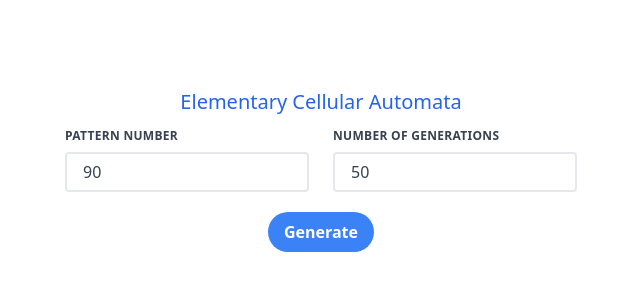
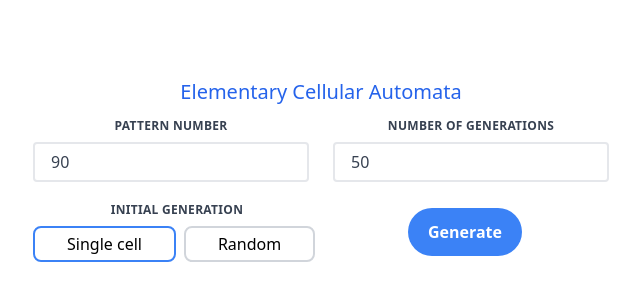
Before and after one commit to nata1ia-n/cellular-automata, a Next.js app in the folder frontend/: page / in a window 1280 px wide. Shown: the part 232-532 px from the top of the page, without its empty margins (319-959 px from the left). Built offline with nearby package versions, Linux system fonts and the light colour scheme.

Commit message:
ui for choosing initial generation

```diff
--- a/frontend/src/components/Rules.tsx
+++ b/frontend/src/components/Rules.tsx
@@ -42,7 +42,7 @@ const Rules: React.FC<RulesProps> = ({
   };
 
   return (
-    <div className="bg-white p-4 rounded-lg shadow-md max-w-lg w-full">
+    <div className="bg-white p-4 rounded-lg shadow-md max-w-xl w-full">
       <div className="grid grid-cols-4 gap-4">
         {Object.entries(patterns).map(([ruleNumber, output]) => {
           const binaryRule = (+ruleNumber).toString(2).padStart(3, "0");
--- a/frontend/src/pages/index.tsx
+++ b/frontend/src/pages/index.tsx
@@ -13,6 +13,8 @@ export default function Home() {
 
   const [patternError, setPatternError] = useState<string>("");
   const [generationsError, setGenerationsError] = useState<string>("");
+
+  const [initialGeneration, setInitialGeneration] = useState<number>(0);
 
   const [rulePatterns, setRulePatterns] = useState<Record<
     number,
@@ -35,6 +37,10 @@ export default function Home() {
     const value = parseInt(event.target.value);
     setGenerationsNumber(value);
     validateGenerationsNumber(value);
+  };
+
+  const handleInitialGenerationChoice = (index: number) => {
+    setInitialGeneration(index);
   };
 
   const validatePatternNumber = (value: number) => {
@@ -98,9 +104,9 @@ export default function Home() {
         <h1 className="text-xl text-center text-blue-600">
           Elementary Cellular Automata
         </h1>
-        <form className="w-full max-w-lg">
+        <form className="w-full max-w-xl">
           <div className="flex flex-wrap -mx-3 mb-2">
-            <div className="w-full md:w-1/2 px-3 md:mb-0">
+            <div className="w-full md:w-1/2 px-3 md:mb-0 text-center">
               <label
                 htmlFor="patternNumber"
                 className="block uppercase tracking-wide text-gray-700 text-xs font-bold mb-2"
@@ -122,7 +128,7 @@ export default function Home() {
                 {patternError}
               </div>
             </div>
-            <div className="w-full md:w-1/2 px-3">
+            <div className="w-full md:w-1/2 px-3 text-center">
               <label
                 htmlFor="generationsNumber"
                 className="block uppercase tracking-wide text-gray-700 text-xs font-bold mb-2"
@@ -146,15 +152,46 @@ export default function Home() {
             </div>
           </div>
         </form>
+        <div className="flex w-full items-center justify-center max-w-xl">
+          <div className="flex flex-col w-1/2 items-center justify-center">
+            <label className="block uppercase tracking-wide text-gray-700 text-xs font-bold mb-2">
+              Initial generation
+            </label>
+            <div className="flex w-full gap-2">
+              <div
+                onClick={() => handleInitialGenerationChoice(0)}
+                className={`cursor-pointer py-1 px-8 border-2 rounded-lg ${
+                  initialGeneration === 0
+                    ? "border-blue-500"
+                    : "border-gray-300"
+                }`}
+              >
+                Single cell
+              </div>
+              <div
+                onClick={() => handleInitialGenerationChoice(1)}
+                className={`cursor-pointer py-1 px-8 border-2 rounded-lg ${
+                  initialGeneration === 1
+                    ? "border-blue-500"
+                    : "border-gray-300"
+                }`}
+              >
+                Random
+              </div>
+            </div>
+          </div>
+          <div className="flex w-1/2 justify-center">
             <button
               onClick={generateResults}
               className={` ${
                 disableButton ? "bg-gray-300 " : "bg-blue-500 hover:bg-blue-700"
-          }  text-white font-bold py-2 px-4 rounded-full`}
+              }  text-white font-bold py-3 px-5 rounded-full`}
               disabled={disableButton}
             >
               {loading ? "Loading..." : "Generate"}
             </button>
+          </div>
+        </div>
         {generations.length > 0 && rulePatterns && (
           <>
             <Rules
```
Lines whose indentation alone changed are shown as unchanged.
